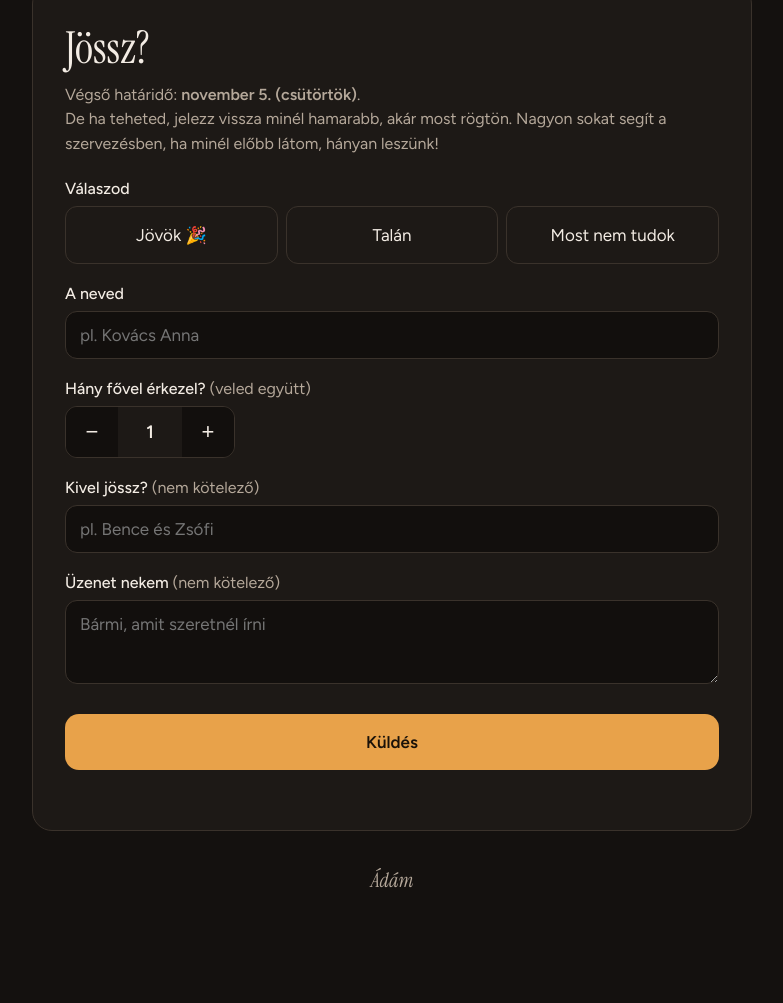
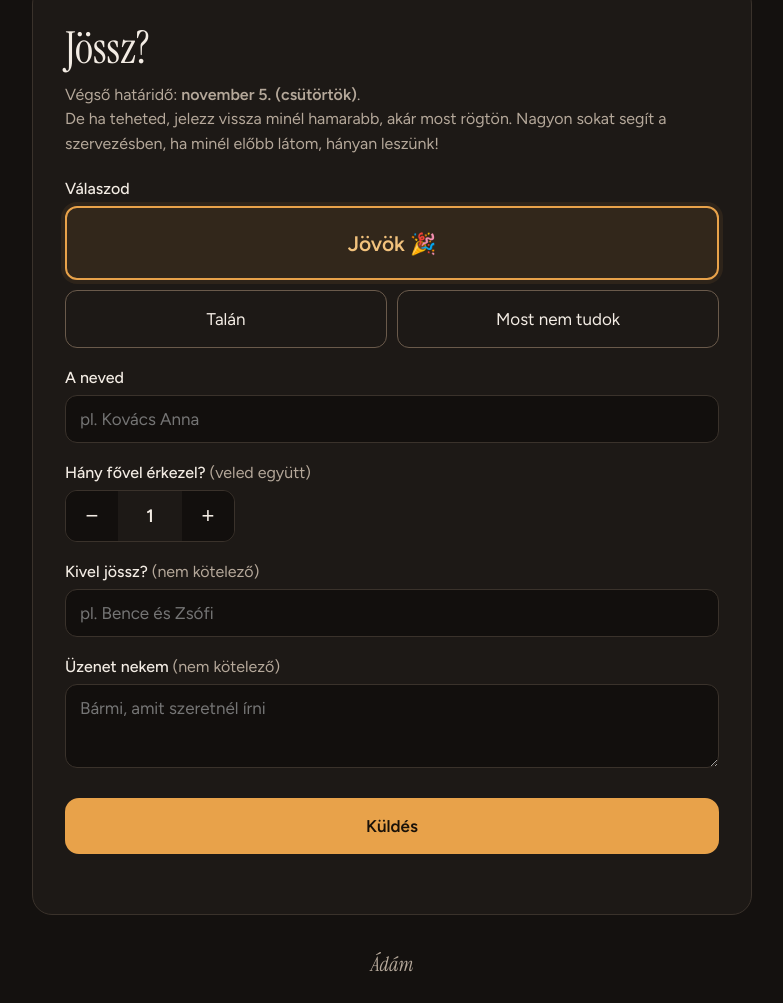
Before and after one commit to bakeszom/szulinap, a plain HTML site: page index.html in a window 1280 px wide. Shown: the part 1232-2235 px from the top of the page, without its empty margins (248-1031 px from the left). Before the commit the page ends 2189 px from the top, so only its background shows below. Drawn offline with Linux system fonts and the light colour scheme; no server answers.

Commit message:
v4: Jövök gomb felül, kiemelt keret
Co-Authored-By: Claude Opus 5.5 <noreply@anthropic.com>

```diff
--- a/index.html
+++ b/index.html
@@ -54,10 +54,13 @@
   h2{font-family:var(--serif);font-weight:400;font-size:34px;margin:0 0 6px}
   .deadline{font-size:14px;color:var(--muted);margin:0 0 22px;line-height:1.55}
   label.l{display:block;font-size:14px;font-weight:500;margin:20px 0 8px}
-  .opt{display:grid;grid-template-columns:repeat(3,1fr);gap:8px}
+  .opt{display:grid;grid-template-columns:1fr 1fr;gap:10px}
   .opt input{position:absolute;opacity:0;pointer-events:none}
-  .opt label{display:flex;align-items:center;justify-content:center;text-align:center;min-height:52px;padding:8px;border:1px solid var(--line);border-radius:12px;cursor:pointer;font-size:15px;transition:.15s}
+  .opt label{display:flex;align-items:center;justify-content:center;text-align:center;min-height:52px;padding:8px;border:1.5px solid #6a5a4b;border-radius:12px;cursor:pointer;font-size:15px;transition:.15s}
   .opt input:checked+label{border-color:var(--accent);background:rgba(232,162,74,.14);color:var(--accent-2)}
+  .opt label[for=s1]{grid-column:1/-1;min-height:66px;font-size:19px;font-weight:600;border:2px solid var(--accent);color:var(--accent-2);background:rgba(232,162,74,.1);box-shadow:0 0 0 4px rgba(232,162,74,.08)}
+  .opt label:hover{border-color:var(--accent-2)}
+  .opt input:checked+label[for=s1]{background:var(--accent);color:#1a1209;border-color:var(--accent);box-shadow:0 0 0 5px rgba(232,162,74,.25)}
   .opt input:focus-visible+label{outline:2px solid var(--accent);outline-offset:2px}
   input[type=text],textarea{width:100%;background:#120f0d;border:1px solid var(--line);border-radius:12px;color:var(--text);font:inherit;font-size:16px;padding:13px 14px}
   input[type=text]:focus,textarea:focus{outline:none;border-color:var(--accent)}
@@ -75,7 +78,7 @@
   .link{background:none;border:0;color:var(--accent-2);font:inherit;text-decoration:underline;cursor:pointer}
   footer{margin-top:36px;text-align:center;font-family:var(--serif);font-style:italic;font-size:20px;color:var(--muted)}
   #confetti{position:fixed;inset:0;pointer-events:none;z-index:50}
-  @media (max-width:420px){.facts{grid-template-columns:1fr}.opt{grid-template-columns:1fr}}
+  @media (max-width:420px){.facts{grid-template-columns:1fr}}
   @media (min-width:900px){
     .wrap{max-width:760px;padding-top:80px}
     .quote p{font-size:44px}
@@ -92,6 +95,7 @@
     h2{font-size:44px}
     label.l{font-size:16px}
     .opt label{font-size:17px;min-height:58px}
+    .opt label[for=s1]{font-size:21px;min-height:74px}
     input[type=text],textarea{font-size:17px}
     .thanks h2{font-size:52px}
     .thanks p{font-size:18px}
```
